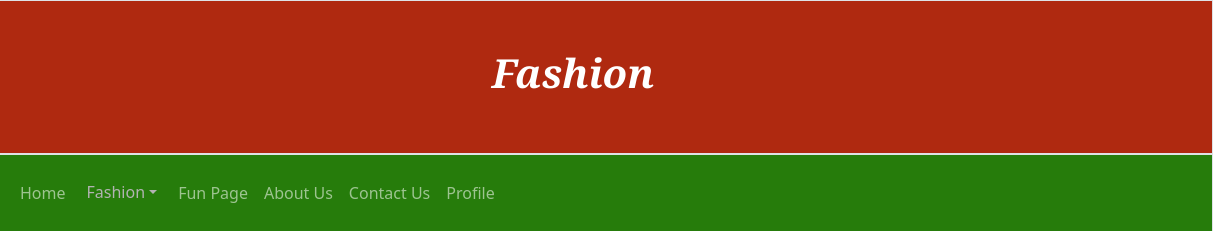
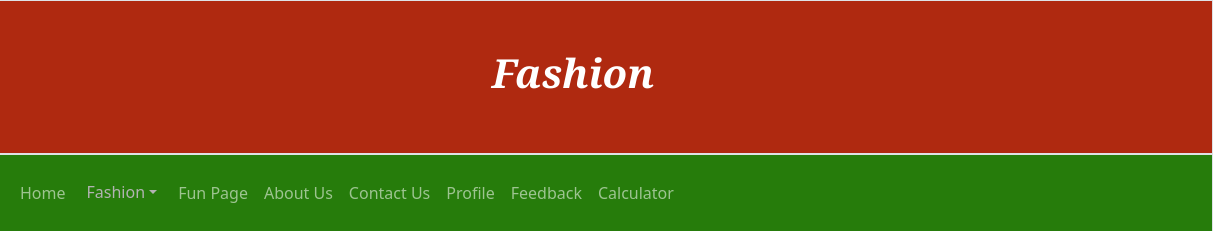
Before and after one commit to m5-pd/MadeInOman.github.io, a plain HTML site: page fashion.html in a window 1280 px wide. Shown: the top 231 px of the page, 67-1280 px from the left. Drawn offline with nearby package versions, Linux system fonts and the light colour scheme.

Commit message:
Update fashion.html

```diff
--- a/fashion.html
+++ b/fashion.html
@@ -55,7 +55,12 @@
                 <li class="nav-item">
                     <a class="nav-link " href="profile.html">Profile</a>
                   </li>
-
+                <li class="nav-item">
+          <a class="nav-link " href="feedback.html">Feedback</a>
+        </li>
+        <li class="nav-item">
+          <a class="nav-link " href="calculator.html">Calculator</a>
+        </li>
               </ul>
             </div>
             </div>
```
